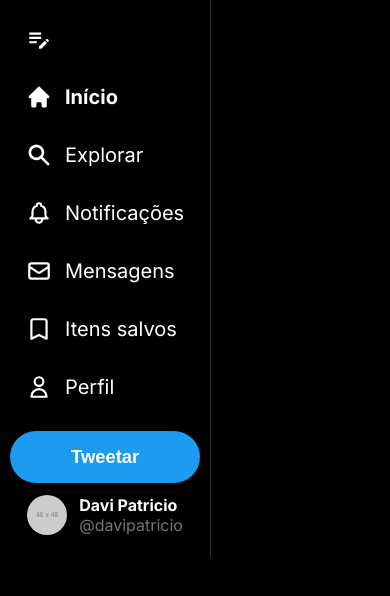
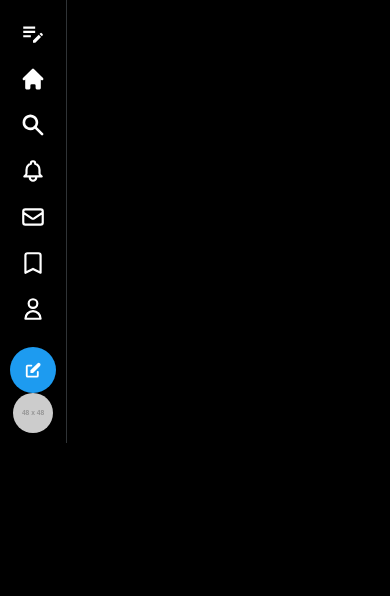
Before and after one commit to darcyinc/darcy, a Next.js app: page / in a window 390 px wide. Shown: the top 596 px of the page. Built offline with nearby package versions, Linux system fonts and the light colour scheme.

Commit message:
make navbar responsive

```diff
--- a/src/components/LeftNavbar/NavbarProfile/styles.ts
+++ b/src/components/LeftNavbar/NavbarProfile/styles.ts
@@ -14,7 +14,6 @@
   justify-content: center;
 
   gap: 12px;
-  padding: 12px;
   margin-top: auto;
 
   &:hover {
@@ -37,4 +36,10 @@
       color: rgb(113, 118, 123);
     }
   }
+
+  @media (max-width: 600px) {
+    > div {
+      display: none;
+    }
+  }
 `;
--- a/src/components/LeftNavbar/index.tsx
+++ b/src/components/LeftNavbar/index.tsx
@@ -2,12 +2,12 @@
 import NavbarProfile from './NavbarProfile';
 import { Container, NavbarLink } from './styles';
 import {
-  HiBell,
   HiHome,
   HiOutlineBell,
   HiOutlineBookmark,
   HiOutlineMail,
   HiOutlineUser,
+  HiPencilAlt,
   HiSearch,
 } from 'react-icons/hi';
 import { MdEditNote } from 'react-icons/md';
@@ -45,7 +45,9 @@
       </NavbarLink>
 
       <Button $variant="blue" $size="large">
-        Tweetar
+        <p>Tweetar</p>
+        {/* Only shown on mobile */}
+        <HiPencilAlt />
       </Button>
 
       <NavbarProfile />
--- a/src/components/LeftNavbar/styles.ts
+++ b/src/components/LeftNavbar/styles.ts
@@ -7,15 +7,42 @@
 export const Container = styled.nav`
   display: flex;
   flex-direction: column;
+  align-items: flex-start;
 
   border-right: 1px solid rgb(47, 51, 54);
   padding: 10px;
 
   width: fit-content;
 
+  @media (max-width: 600px) {
+    align-items: center;
+  }
+
+  @media (min-width: 1400px) {
+    padding-left: 70px;
+  }
+
   /* Tweet button */
   > button {
     margin-top: 15px;
+    width: 100%;
+
+    > svg {
+      display: none;
+    }
+
+    @media (max-width: 600px) {
+      height: 46px;
+      width: 46px;
+
+      > svg {
+        display: block;
+      }
+
+      > p {
+        display: none;
+      }
+    }
   }
 `;
 
@@ -46,4 +73,13 @@
   &:hover {
     background-color: rgba(231, 233, 234, 0.1);
   }
+
+  @media (max-width: 600px) {
+    padding: 10px;
+    width: fit-content;
+
+    > span {
+      display: none;
+    }
+  }
 `;
```
